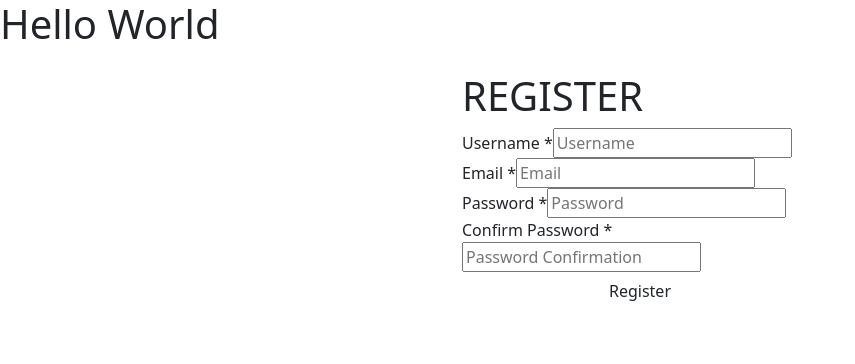
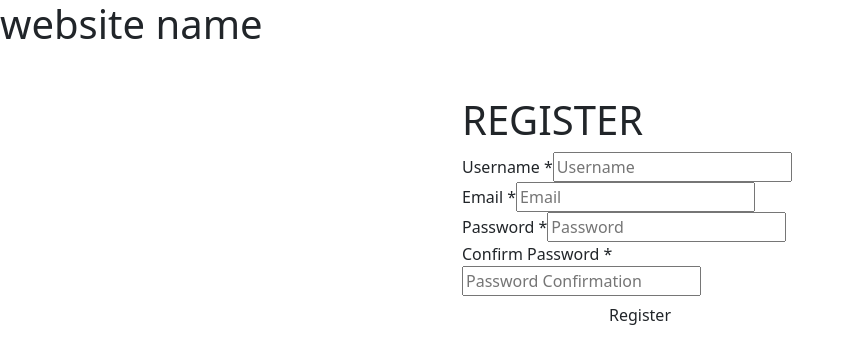
Before and after one commit to sue360/project-3_SEI67, a React (Create React App) app in the folder client/: page /register in a window 1280 px wide. Shown: the top 364 px of the page, without its empty margins (0-855 px from the left). Built offline with nearby package versions, Linux system fonts and the light colour scheme; no server answers; the HTML template or start-up script is replaced by a standard one.

Commit message:
Add Register

```diff
--- a/client/src/App.js
+++ b/client/src/App.js
@@ -13,14 +13,13 @@ const App = () => {
   useEffect(() => {
     const getData = async () => {
       const { data } = await axios.get('/api/projects') // * <-- replace with your endpoint
-      console.log(data)
     }
     getData()
   })
 
   return (
     <div className='site-wrapper'>
-      <h1>Hello World</h1>
+      <h1>website name</h1>
       <BrowserRouter>
         <Routes>
           <Route path="/register" element={<Register />} />
--- a/client/src/components/pages/auth/Register.js
+++ b/client/src/components/pages/auth/Register.js
@@ -1,11 +1,13 @@
-// react components
-import { useState } from 'react'
 
+import React, { useState } from 'react'
+import axios from 'axios'
 
 // bootstrap
 
 import Container from 'react-bootstrap/Container'
 import Row from 'react-bootstrap/Row'
+import Form from 'react-bootstrap/Form'
+// import Button from 'react-bootstrap/Button' (remember to import Button later)
 
 
 
@@ -19,37 +21,73 @@ const Register = () => {
     passwordConfirmation: '',
   })
 
-
-  // submit
-  const handleSubmit = (e) => {
-    e.preventDefault()
-    console.log('form submitted')
-  }
+  const [error, setError] = useState({
+    username: '',
+    email: '',
+    password: '',
+    passwordConfirmation: '',
+  })
 
   // formFields updates (state) when input changes
   const handleChange = (e) => {
-    console.log(`${e.target.name}: ${e.taret.value}`)
+    const updatedFormFields = {
+      ...formFields,
+      [e.target.name]: e.target.value,
+    }
+    setFormFields(updatedFormFields)
   }
+
+
+  // submit form
+  const handleSubmit = async (e) => {
+    e.preventDefault()
+    console.log(formFields)
+
+    try {
+      // POST request
+      await axios.post('/api/register', formFields)
+      console.log('Register successful')
+      // navigate('/login')
+    } catch (err) {
+      console.log(err.response.data)
+      setError(err.response.data.message)
+    }
+  }
+
+
 
   return (
     <main className="form-page">
       <Container className='mt-4'>
         <Row>
           <div className='col-10 offset-1 col-md-6 offset-md-3 col-lg-4 offset-lg-4'>
-            <form onSubmit={handleSubmit}>
+            <form onSubmit={handleSubmit} className="mt-4">
               <h1> REGISTER </h1>
               {/* username */}
               <label htmlFor="username">Username <span>*</span></label>
               <input type="text" name="username" onChange={handleChange} value={formFields.username} placeholder="Username" />
+              {error.username && (
+                <Form.Text>{error.username}</Form.Text>
+              )}
               {/* email */}
               <label htmlFor="email">Email <span>*</span></label>
               <input type="email" name="email" onChange={handleChange} value={formFields.email} placeholder="Email" />
+              {error.email && (
+                <Form.Text>{error.email}</Form.Text>
+              )}
               {/* psw */}
               <label htmlFor="password">Password <span>*</span></label>
               <input type="password" name="password" onChange={handleChange} value={formFields.password} placeholder="Password" />
+              {error.password && (
+                <Form.Text>{error.password}</Form.Text>
+              )}
               {/* psw confirmation */}
-              <label htmlFor="passwordConfermation">Confirm Password <span>*</span></label>
-              <input type="password" name="passwordConfermation" onChange={handleChange} value={formFields.passwordConfirmation} placeholder="Password Confirmation" />
+              <label htmlFor="passwordConfirmation">Confirm Password <span>*</span></label>
+              <input type="password" name="passwordConfirmation" onChange={handleChange} value={formFields.passwordConfirmation} placeholder="Password Confirmation" />
+              {error.passwordConfirmation && (
+                <Form.Text>{error.passwordConfirmation}</Form.Text>
+              )}
+
               {/* submit */}
               <button className="btn btn-main w-100">Register</button>
             </form>
```
Also changed, not shown: client/src/styles/main.scss (+7 -3 lines).
